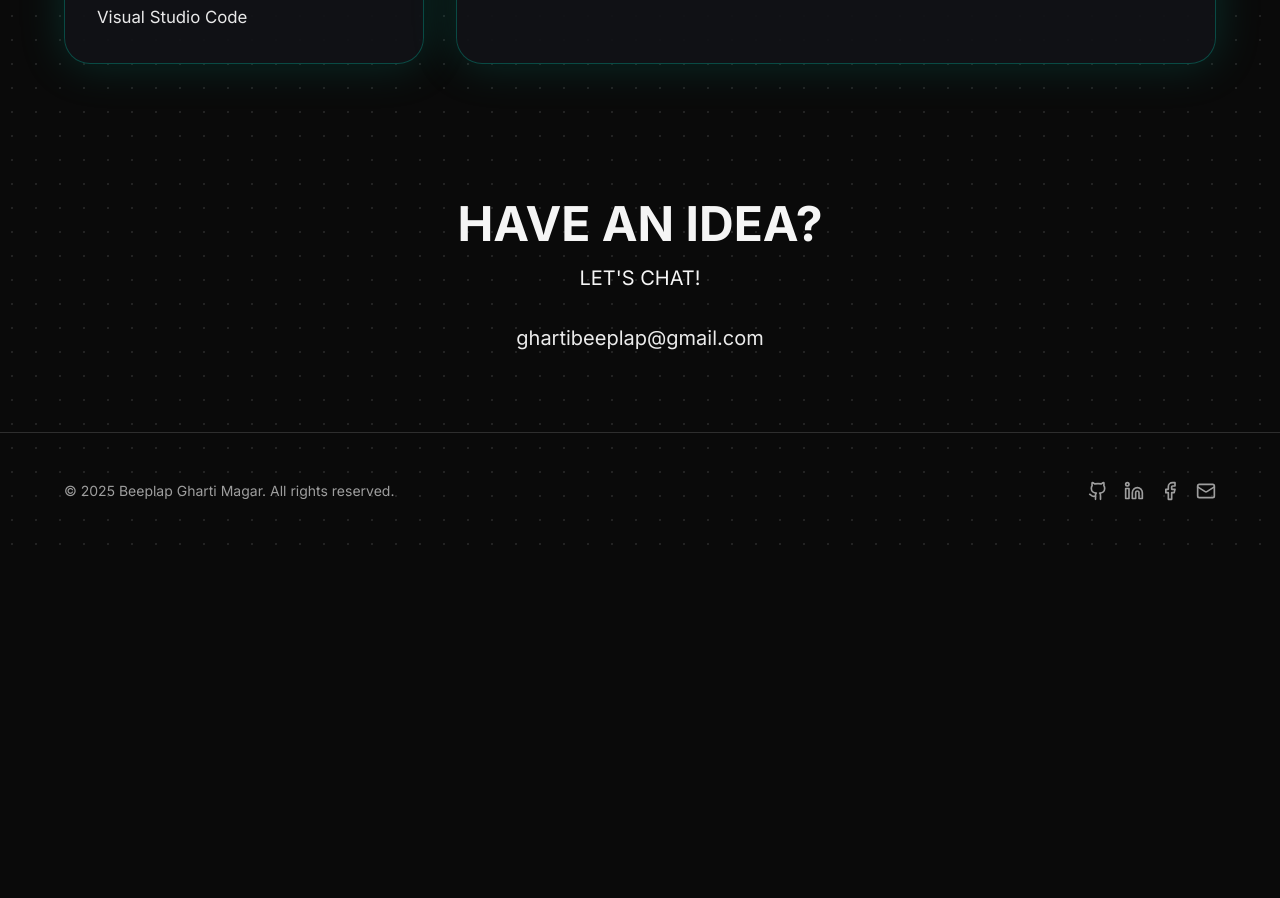
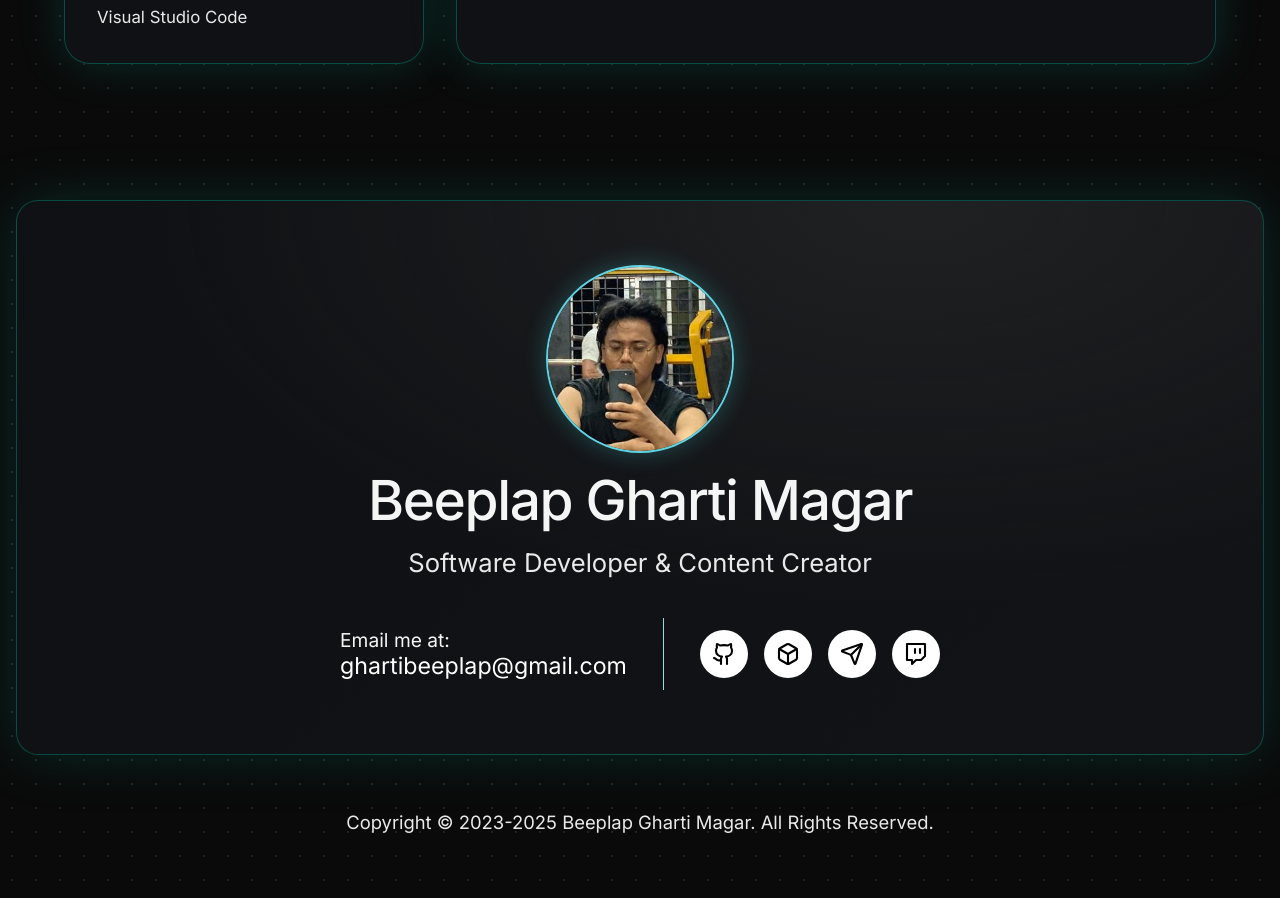
Before and after one commit to Beeplap/My-portfolio, a React (Vite) app: page / in a window 1280 px wide. Shown: the part 2780-3678 px from the top of the page. Before the commit the page ends 3329 px from the top, so only its background shows below. Built offline with nearby package versions, Linux system fonts and the light colour scheme; the HTML template or start-up script is replaced by a standard one.

Commit message:
refactor made visual changes to contact section

```diff
--- a/src/components/Contact.tsx
+++ b/src/components/Contact.tsx
@@ -1,24 +1,88 @@
+import { Box, Github, Send, Twitch } from "lucide-react";
+
 const Contact = () => {
   const openMailClient = (e: React.MouseEvent<HTMLAnchorElement>) => {
     e.preventDefault();
-    const email = 'ghartibeeplap@gmail.com';
-    const subject = 'Hello from your portfolio!';
+    const email = "ghartibeeplap@gmail.com";
+    const subject = "Portfolio Contact";
     const mailtoLink = `mailto:${email}?subject=${encodeURIComponent(subject)}`;
-    window.open(mailtoLink, '_blank');
+    window.open(mailtoLink, "_blank");
   };
+
+  const socials = [
+    {
+      name: "GitHub",
+      href: "https://github.com/beeplap",
+      icon: Github,
+    },
+    {
+      name: "Codeberg",
+      href: "https://codeberg.org/beeplap",
+      icon: Box,
+    },
+    {
+      name: "Telegram",
+      href: "https://t.me/",
+      icon: Send,
+    },
+    {
+      name: "Twitch",
+      href: "https://www.twitch.tv/",
+      icon: Twitch,
+    },
+  ];
+
   return (
-    <section id="contact" className="py-20 px-4">
-      <div className="max-w-4xl mx-auto cursor-default text-center">
-        <h2 className="text-4xl md:text-5xl font-bold mb-4">HAVE AN IDEA?</h2>
-        <p className="text-xl mb-8">LET'S CHAT!</p>
+    <section id="contact" className="px-4 pt-16 md:pt-20">
+      <div className="mx-auto max-w-[1380px]">
+        <div className="rounded-[22px] border border-[hsl(172_100%_30%_/0.42)] bg-[radial-gradient(120%_140%_at_72%_0%,hsl(0_0%_20%_/0.45),transparent_52%),linear-gradient(140deg,hsl(220_15%_7%_/0.98),hsl(220_12%_8%_/0.96))] px-6 py-12 shadow-[0_0_55px_hsl(172_100%_30%_/0.22)] md:px-12 md:py-16">
+          <div className="mx-auto flex max-w-4xl cursor-default flex-col items-center text-center">
+            <img
+              src="/assets/beeo.jpg"
+              alt="Beeplap Gharti Magar profile picture"
+              className="h-40 w-40 rounded-full border-[2px] border-cyan-300/90 object-cover shadow-[0_0_24px_hsl(182_100%_65%_/0.24)] md:h-[188px] md:w-[188px]"
+            />
 
+            <h2 className="mt-5 text-[clamp(2.6rem,4.3vw,4.15rem)] font-medium leading-none tracking-tight">
+              Beeplap Gharti Magar
+            </h2>
+            <p className="mt-4 text-[clamp(1.3rem,2vw,2.15rem)] text-foreground/95">
+              Software Developer & Content Creator
+            </p>
+
+            <div className="mt-9 flex w-full flex-col items-center gap-6 md:flex-row md:justify-center md:gap-9">
+              <div className="text-center md:text-left">
+                <p className="text-[clamp(1.2rem,1.45vw,1.75rem)] leading-tight text-foreground/88">
+                  Email me at:
+                </p>
                 <a
                   href="mailto:ghartibeeplap@gmail.com"
                   onClick={openMailClient}
-          className="text-xl text-primary hover:text-primary/80 transition-colors"
+                  className="text-[clamp(1.45rem,1.65vw,2.05rem)] leading-tight text-white transition-colors hover:text-cyan-200"
                 >
                   ghartibeeplap@gmail.com
                 </a>
+              </div>
+
+              <div className="hidden h-[72px] w-px bg-cyan-200/90 md:block" />
+
+              <div className="flex items-center gap-4">
+                {socials.map(({ name, href, icon: Icon }) => (
+                  <a
+                    key={name}
+                    href={href}
+                    target="_blank"
+                    rel="noopener noreferrer"
+                    aria-label={name}
+                    className="inline-flex h-12 w-12 items-center justify-center rounded-full bg-white text-black transition-transform duration-200 hover:scale-105"
+                  >
+                    <Icon className="h-6 w-6" strokeWidth={2.1} />
+                  </a>
+                ))}
+              </div>
+            </div>
+          </div>
+        </div>
       </div>
     </section>
   );
--- a/src/components/Footer.tsx
+++ b/src/components/Footer.tsx
@@ -1,69 +1,13 @@
-import { Github, Linkedin, Mail, Facebook } from "lucide-react";
-
 const Footer = () => {
-  const openMailClient = (e: React.MouseEvent<HTMLAnchorElement>) => {
-    e.preventDefault();
-    const email = 'ghartibeeplap@gmail.com';
-    const subject = 'Hello from your portfolio!';
-    const mailtoLink = `mailto:${email}?subject=${encodeURIComponent(subject)}`;
-    window.open(mailtoLink, '_blank');
-  };
   const currentYear = new Date().getFullYear();
 
   return (
-    <footer className="border-t border-border py-12 px-4">
-      <div className="max-w-6xl mx-auto cursor-default">
-        <div className="flex flex-col md:flex-row items-center justify-between gap-6">
-          {/* Copyright */}
-          <p className="text-muted-foreground text-sm transition-colors duration-300 hover:text-foreground/80">
-            © {currentYear} Beeplap Gharti Magar. All rights reserved.
-          </p>
-
-          {/* Social Links */}
-          <div className="flex items-center gap-4">
-            <a
-              href="https://github.com/beeplap"
-              target="_blank"
-              rel="noopener noreferrer"
-              className="text-muted-foreground hover:text-primary transition-all duration-300 hover:scale-110"
-              aria-label="GitHub"
-            >
-              <Github className="h-5 w-5" />
-            </a>
-            <a
-              href="www.linkedin.com/in/beeplap"
-              target="_blank"
-              rel="noopener noreferrer"
-              className="text-muted-foreground hover:text-primary transition-all duration-300 hover:scale-110"
-              aria-label="LinkedIn"
-            >
-              <Linkedin className="h-5 w-5" />
-            </a>
-            <a
-              href="https://www.facebook.com/beeplap.g.magar"
-              target="_blank"
-              rel="noopener noreferrer"
-              className="text-muted-foreground hover:text-primary transition-all duration-300 hover:scale-110"
-              aria-label="Facebook"
-            >
-              <Facebook className="h-5 w-5" />
-            </a>
-            <a
-              href="mailto:ghartibeeplap@gmail.com"
-              onClick={openMailClient}
-              className="relative group inline-flex items-center text-muted-foreground hover:text-primary transition-all duration-300 hover:scale-110"
-              aria-label="Email"
-            >
-              <span className="relative">
-                <Mail className="h-5 w-5 transition-transform duration-300 group-hover:-rotate-6 group-hover:translate-y-[-1px]" />
-                {/* subtle glow */}
-                <span className="pointer-events-none absolute inset-0 rounded-full opacity-0 group-hover:opacity-100 blur-md bg-primary/20 transition-opacity duration-500" />
-              </span>
-              {/* animated underline */}
-              <span className="absolute -bottom-1 left-1/2 -translate-x-1/2 h-[2px] w-0 group-hover:w-6 bg-primary/80 rounded-full transition-all duration-300" />
-            </a>
-          </div>
-        </div>
+    <footer className="px-4 pb-14 pt-11 md:pb-16 md:pt-14">
+      <div className="mx-auto max-w-[1380px] cursor-default text-center">
+        <p className="text-[clamp(1.15rem,1.28vw,1.9rem)] leading-tight text-foreground/95">
+          Copyright © 2023-{currentYear} Beeplap Gharti Magar. All Rights
+          Reserved.
+        </p>
       </div>
     </footer>
   );
```
Lines whose indentation alone changed are shown as unchanged.
